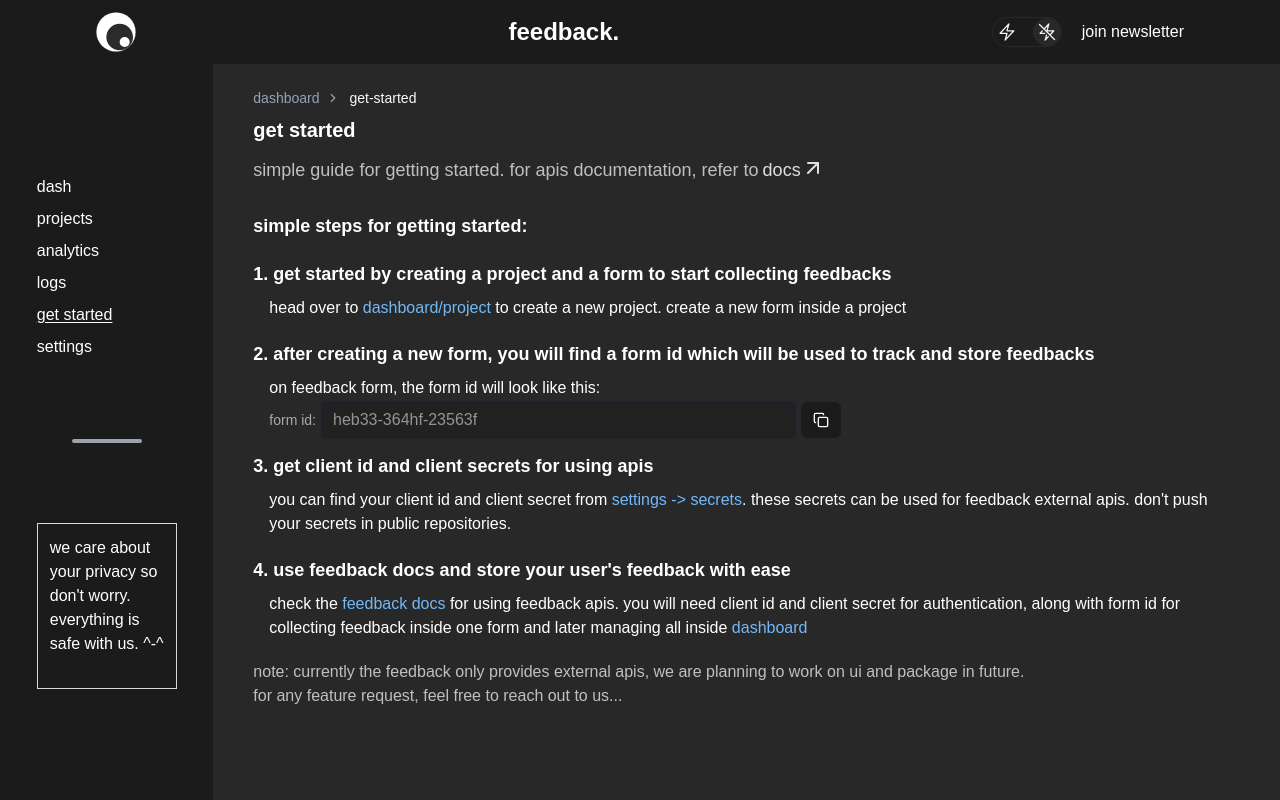
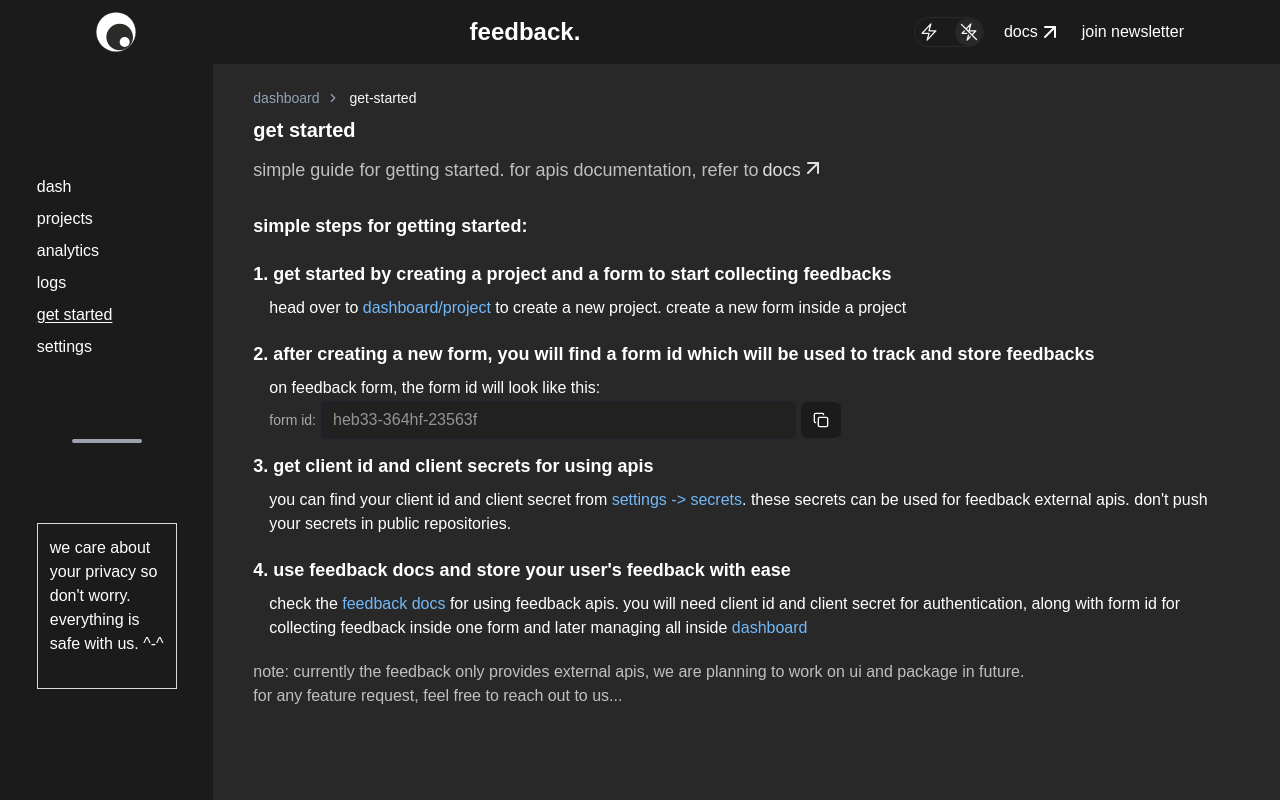
Before and after one commit to MayankBansal12/feedback, a Next.js app: page /dashboard/get-started in a window 1280 px wide. Built offline with nearby package versions, Linux system fonts and the light colour scheme.

Commit message:
fix: add docs in navbar, change docs url in dash

```diff
--- a/src/app/dashboard/(dashcomponents)/get-started/page.tsx
+++ b/src/app/dashboard/(dashcomponents)/get-started/page.tsx
@@ -16,7 +16,7 @@ const GetStarted = () => {
           <span className="opacity-70">
             simple guide for getting started. for apis documentation, refer to {"  "}
           </span>
-          <Link href="/docs" className="dark:text-white opacity-85 hover:opacity-100 transition-all flex">docs <ArrowUpRight /></Link>
+          <Link href="/docs/welcome" className="dark:text-white opacity-85 hover:opacity-100 transition-all flex">docs <ArrowUpRight /></Link>
         </p>
         <h2 className="pt-4 pb-2 font-bold text-lg">simple steps for getting started:</h2>
         <div>
@@ -53,7 +53,7 @@ const GetStarted = () => {
         <div>
           <p className="font-bold text-lg">4. use feedback docs and store your user&apos;s feedback with ease</p>
           <p className="px-4 py-2">
-            check the <Link href="/docs" className="text-accent-link hover:text-accent-buttonhover transition-all">feedback docs</Link> for using feedback apis. you will need client id and client secret for authentication, along with form id for collecting feedback inside one form and later managing all inside <Link href="/dashboard" className="text-accent-link hover:text-accent-buttonhover transition-all">dashboard</Link>
+            check the <Link href="/docs/welcome" className="text-accent-link hover:text-accent-buttonhover transition-all">feedback docs</Link> for using feedback apis. you will need client id and client secret for authentication, along with form id for collecting feedback inside one form and later managing all inside <Link href="/dashboard" className="text-accent-link hover:text-accent-buttonhover transition-all">dashboard</Link>
           </p>
         </div>
         <div>
--- a/src/app/dashboard/(dashcomponents)/projects/[project_id]/page.tsx
+++ b/src/app/dashboard/(dashcomponents)/projects/[project_id]/page.tsx
@@ -135,7 +135,7 @@ const Projects = () => {
           <p>no worries! we&apos;ll help you out!</p>
           <p>
             or if you haven&apos;t created any feedback forms yet?{" "}
-            <Link href="/dashboard/docs" className="text-accent-link">
+            <Link href="/dashboard/projects" className="text-accent-link">
               get started here.
             </Link>
           </p>
--- a/src/app/dashboard/(dashcomponents)/projects/page.tsx
+++ b/src/app/dashboard/(dashcomponents)/projects/page.tsx
@@ -83,7 +83,7 @@ const Projects = () => {
           <div className="shadow-lg my-4 px-4 py-8 border border-light-primary dark:border-light-primary rounded-sm text-center">
             <p>you haven&apos;t created any projects yet :&#40;&#40; </p>
             <p>
-              <Link href="/dashboard/docs" className="text-accent-link">
+              <Link href="/dashboard/get-started" className="text-accent-link">
                 get started here.
               </Link>
             </p>
--- a/src/components/nav.tsx
+++ b/src/components/nav.tsx
@@ -6,6 +6,7 @@ import Image from "next/image";
 import { useEffect, useState } from "react";
 import { useUserStore } from "@/global-store/store";
 import { usePathname } from "next/navigation";
+import { ArrowUpRight } from "lucide-react";
 
 export default function Nav() {
   const [darkMode, setDarkMode] = useState(true);
@@ -79,6 +80,9 @@ export default function Nav() {
           </span>
         </div>
         <span className="hover:underline hover:underline-offset-4">
+          <Link href="/docs/welcome" className="flex">docs <ArrowUpRight /></Link>
+        </span>
+        <span className="hover:underline hover:underline-offset-4">
           {
             isDashboard ? <Link href="/dashboard/newsletter">join newsletter</Link> :
               user ? <Link href="/dashboard">dashboard</Link> : <Link href="/auth?login=true">login</Link>}
```
